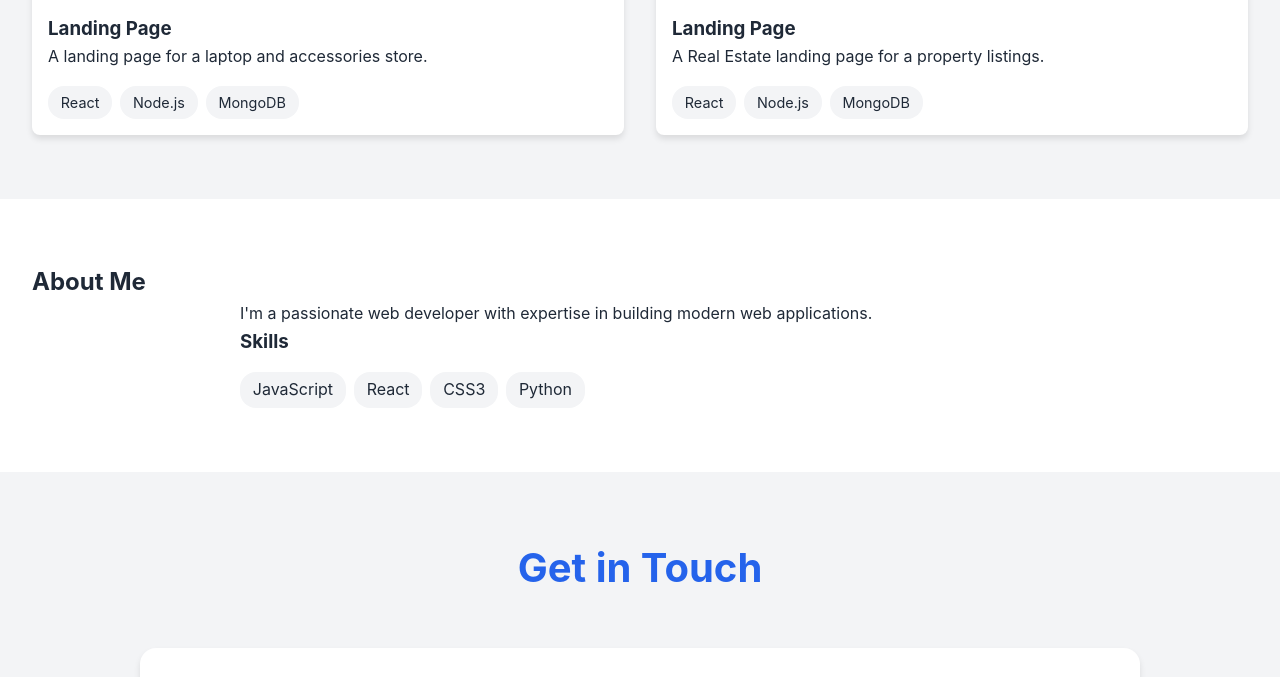
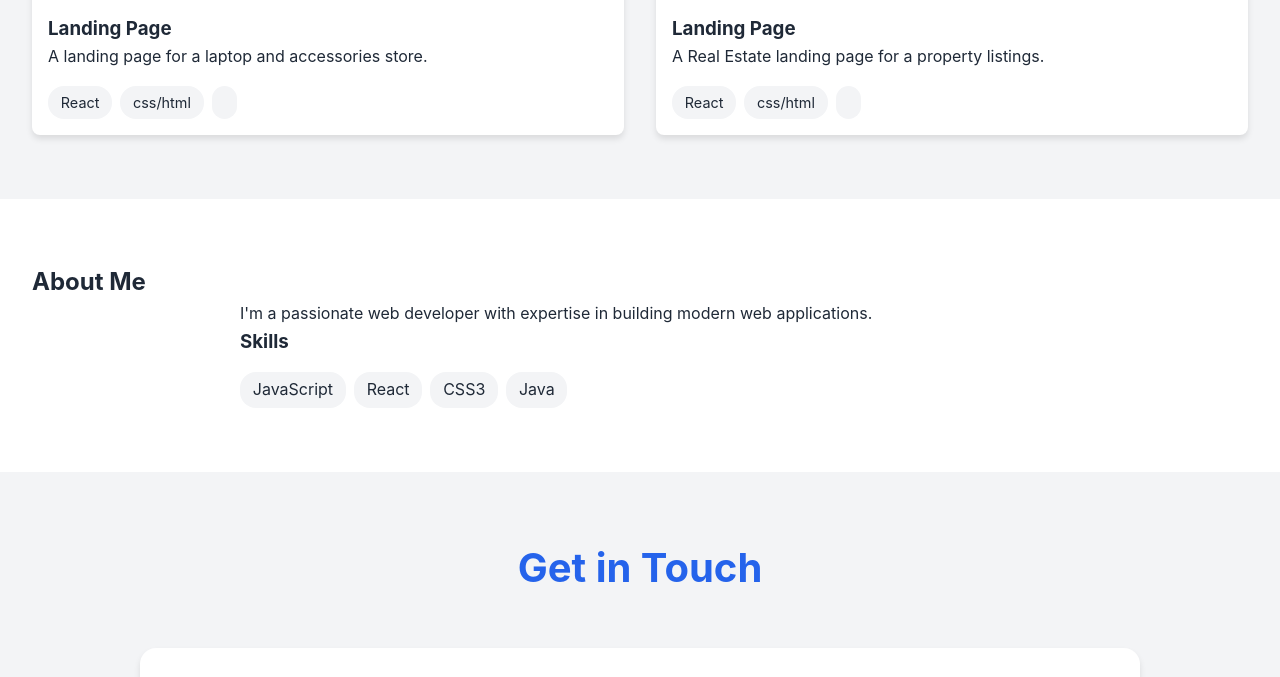
Before and after one commit to hetch-4/min_portfolio, a plain HTML site: page index.html in a window 1280 px wide. Shown: the part 1725-2402 px from the top of the page. Drawn offline with nearby package versions, Linux system fonts and the light colour scheme.

Commit message:
Update index.html

```diff
--- a/index.html
+++ b/index.html
@@ -28,7 +28,7 @@
                 <div class="profile-container">
                     <img src="images/20230731_202227.jpg" alt="Profile Picture" class="profile-image">
                 </div>
-                <h1>Hi, I'm <span class="highlight">|0A0|</span></h1>
+                <h1>Hi, I'm <span class="highlight">Jeph</span></h1>
                 <h2>Web Developer</h2>
                 <p>I build exceptional digital experiences that combine elegant design with powerful functionality.</p>
                 <img src="https://readme-typing-svg.herokuapp.com?font=Fira+Code&pause=1000&color=2D9EF7&center=true&vCenter=true&width=435&lines=Always+Learning+New+Technologies;Passionate+About+Clean+Code;Solving+complex+problems;Building+innovative+solutions" alt="Typing SVG" />
@@ -53,8 +53,8 @@
                         <p>A landing page for a laptop and accessories store.</p>
                         <div class="tech-stack">
                             <span>React</span>
-                            <span>Node.js</span>
-                            <span>MongoDB</span>
+                            <span>css/html</span>
+                            <span></span>
                         </div>
                     </div>
                 </div>
@@ -67,8 +67,8 @@
                         <p>A Real Estate landing page for a property listings.</p>
                         <div class="tech-stack">
                             <span>React</span>
-                            <span>Node.js</span>
-                            <span>MongoDB</span>
+                            <span>css/html</span>
+                            <span></span>
                         </div>
                     </div>
                 </div>
@@ -86,7 +86,7 @@
                             <span>JavaScript</span>
                             <span>React</span>
                             <span>CSS3</span>
-                            <span>Python</span>
+                            <span>Java</span>
 
                         </div>
                     </div>
@@ -149,7 +149,7 @@
     <div class="notification" id="notification"></div>
 
     <footer>
-        <p>&copy; 2024 |0A0|. All rights reserved.</p>
+        <p>&copy; 2024 jepj. All rights reserved.</p>
     </footer>
 
     <script src="script.js"></script>
```
